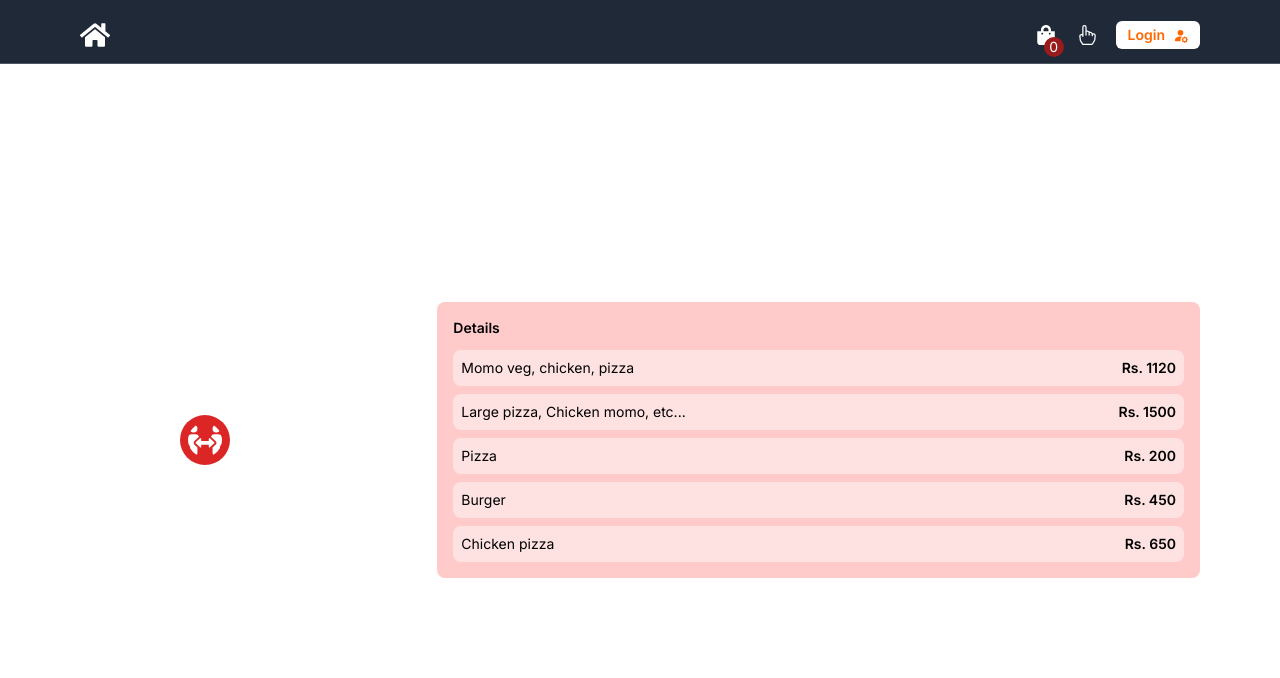
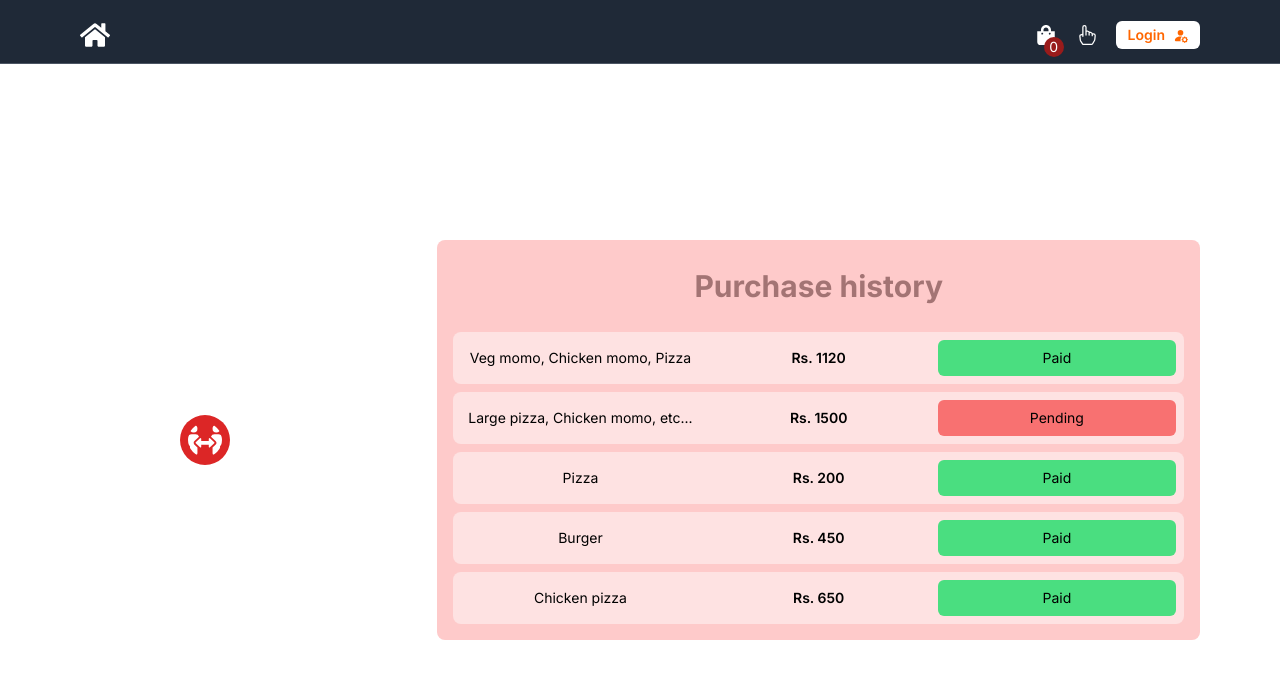
Before and after one commit to SA-30/restaurant__app-next, a Next.js app: page /users/1 in a window 1280 px wide. Shown: the top 678 px of the page. Built offline with nearby package versions, Linux system fonts and the light colour scheme; no server answers; the database is empty.

Commit message:
#19 order history

```diff
--- a/src/app/(components)/users/[id]/page.tsx
+++ b/src/app/(components)/users/[id]/page.tsx
@@ -8,6 +8,34 @@ import MethodHeader from '@/components/component/Header/MethodHeader'
 const page = () => {
   const [user, setUser] = useState(null)
   const {id} = useParams();
+
+  const purchaseHistoryList = [
+    {
+      items: ['Veg momo', 'Chicken momo', 'Pizza'],
+      totalPrice: 1120,
+      status: 'Paid'
+    },
+    {
+      items: ['Large pizza', 'Chicken momo', 'etc...'],
+      totalPrice: 1500,
+      status: 'Pending'
+    },
+    {
+      items: ['Pizza'],
+      totalPrice: 200,
+      status: 'Paid'
+    },
+    {
+      items: ['Burger'],
+      totalPrice: 450,
+      status: 'Paid'
+    },
+    {
+      items: ['Chicken pizza'],
+      totalPrice: 650,
+      status: 'Paid'
+    }
+  ];
 
   useEffect(() => {
     fetch('/api/users').then(res => {
@@ -34,28 +62,15 @@ const page = () => {
       </div>
 
       <div className='col-span-2 p-4 m-2 bg-red-200 rounded-lg mr-20'>
-        <div className='font-semibold text-sm mb-3'>Details</div>
+        <div className='font-bold text-center text-3xl text-[#704444a4] mb-7 mt-3'>Purchase history</div>
         <div className='flex text-sm flex-col gap-2'>
-          <div className='p-2 bg-red-100 flex justify-between rounded-lg'>
-            <p>Momo veg, chicken, pizza</p>
-            <p className='font-semibold'>Rs. 1120</p>
-          </div>
-          <div className='p-2 bg-red-100 flex justify-between rounded-lg'>
-            <p>Large pizza, Chicken momo, etc...</p>
-            <p className='font-semibold'>Rs. 1500</p>
-          </div>
-          <div className='p-2 bg-red-100 flex justify-between rounded-lg'>
-            <p>Pizza</p>
-            <p className='font-semibold'>Rs. 200</p>
-          </div>
-          <div className='p-2 bg-red-100 flex justify-between rounded-lg'>
-            <p>Burger</p>
-            <p className='font-semibold'>Rs. 450</p>
-          </div>
-          <div className='p-2 bg-red-100 flex justify-between rounded-lg'>
-            <p>Chicken pizza</p>
-            <p className='font-semibold'>Rs. 650</p>
-          </div>
+          {purchaseHistoryList.map((item, index) => (
+            <div key={index} className='p-2 bg-red-100 items-center grid grid-cols-3 text-center rounded-lg'>
+              <p>{item.items.join(', ')}</p>
+              <p className='font-semibold'>Rs. {item.totalPrice}</p>
+              <p className={`p-2 bg-gray-500 rounded-md ${item.status === 'Paid' ? 'bg-green-400' : 'bg-red-400'}`}>{item.status}</p>
+            </div>
+          ))}
         </div>
       </div>
     </div>
```
